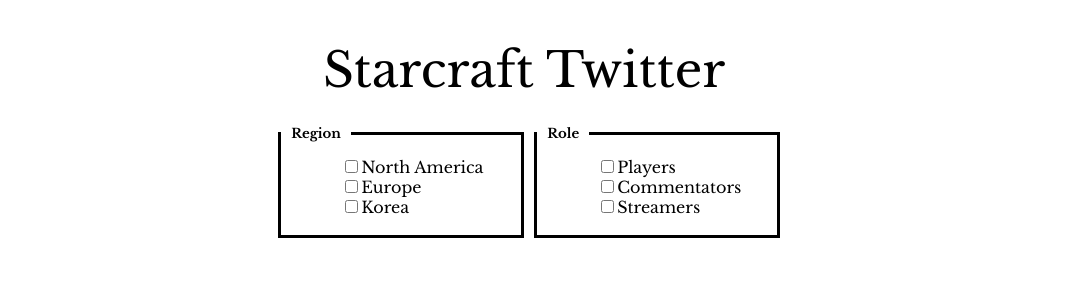
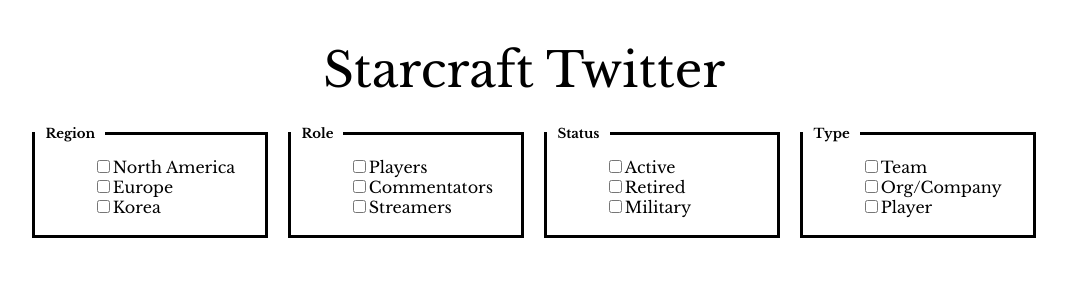
Before and after one commit to KeevanDance/starcraft-twitter, a React (Create React App) app: page / in a window 1280 px wide. Shown: the top 300 px of the page, without its empty margins (116-1183 px from the left). Built offline with nearby package versions, Linux system fonts and the light colour scheme.

Commit message:
Add status and type filter (#7)
* Add Status filter and file.

* Add Type filter.

```diff
--- a/src/components/Header.js
+++ b/src/components/Header.js
@@ -1,7 +1,10 @@
 import React from 'react'
+import styled from 'styled-components'
+
 import Region from './Region'
 import Role from './Role'
-import styled from 'styled-components'
+import Status from './Status'
+import Type from './Type'
 
 const FilterContent = styled.div`
   display: flex;
@@ -13,6 +16,8 @@
     <FilterContent>
       <Region />
       <Role />
+      <Status />
+      <Type />
     </FilterContent>
   )
 }
--- /dev/null
+++ b/src/components/Status.js
@@ -0,0 +1,36 @@
+import React from 'react'
+import FilterBox from './FilterBox'
+
+class Status extends React.Component {
+  state = {
+    active: false,
+    retired: false,
+    military: false,
+  }
+
+  onToggle = (e) => {
+    const { name } = e.target;
+    this.setState((prevState) => ({ [name]: !prevState[name] }))
+  }
+
+  render() {
+    return (
+      <FilterBox title="Status">
+        <label htmlFor="active">
+          <input id="active" type="checkbox" checked={this.state.active} onChange={this.onToggle} name="active" />
+          Active
+        </label>
+        <label htmlFor="retired">
+          <input id="retired" type="checkbox" checked={this.state.retired} onChange={this.onToggle} name="retired" />
+          Retired
+        </label>
+        <label htmlFor="military">
+          <input id="military" type="checkbox" checked={this.state.military} onChange={this.onToggle} name="military" />
+          Military
+        </label>
+      </FilterBox>
+    )
+  }
+}
+
+export default Status;
--- /dev/null
+++ b/src/components/Type.js
@@ -0,0 +1,36 @@
+import React from 'react'
+import FilterBox from './FilterBox'
+
+class Type extends React.Component {
+  state = {
+    team: false,
+    orgCompany: false,
+    player: false,
+  }
+
+  onToggle = (e) => {
+    const { name } = e.target;
+    this.setState((prevState) => ({ [name]: !prevState[name] }))
+  }
+
+  render() {
+    return (
+      <FilterBox title="Type">
+        <label htmlFor="team">
+          <input id="team" type="checkbox" checked={this.state.team} onChange={this.onToggle} name="team" />
+          Team
+        </label>
+        <label htmlFor="orgCompany">
+          <input id="orgCompany" type="checkbox" checked={this.state.orgCompany} onChange={this.onToggle} name="orgCompany" />
+          Org/Company
+        </label>
+        <label htmlFor="player">
+          <input id="player" type="checkbox" checked={this.state.player} onChange={this.onToggle} name="player" />
+          Player
+        </label>
+      </FilterBox>
+    )
+  }
+}
+
+export default Type;
```
